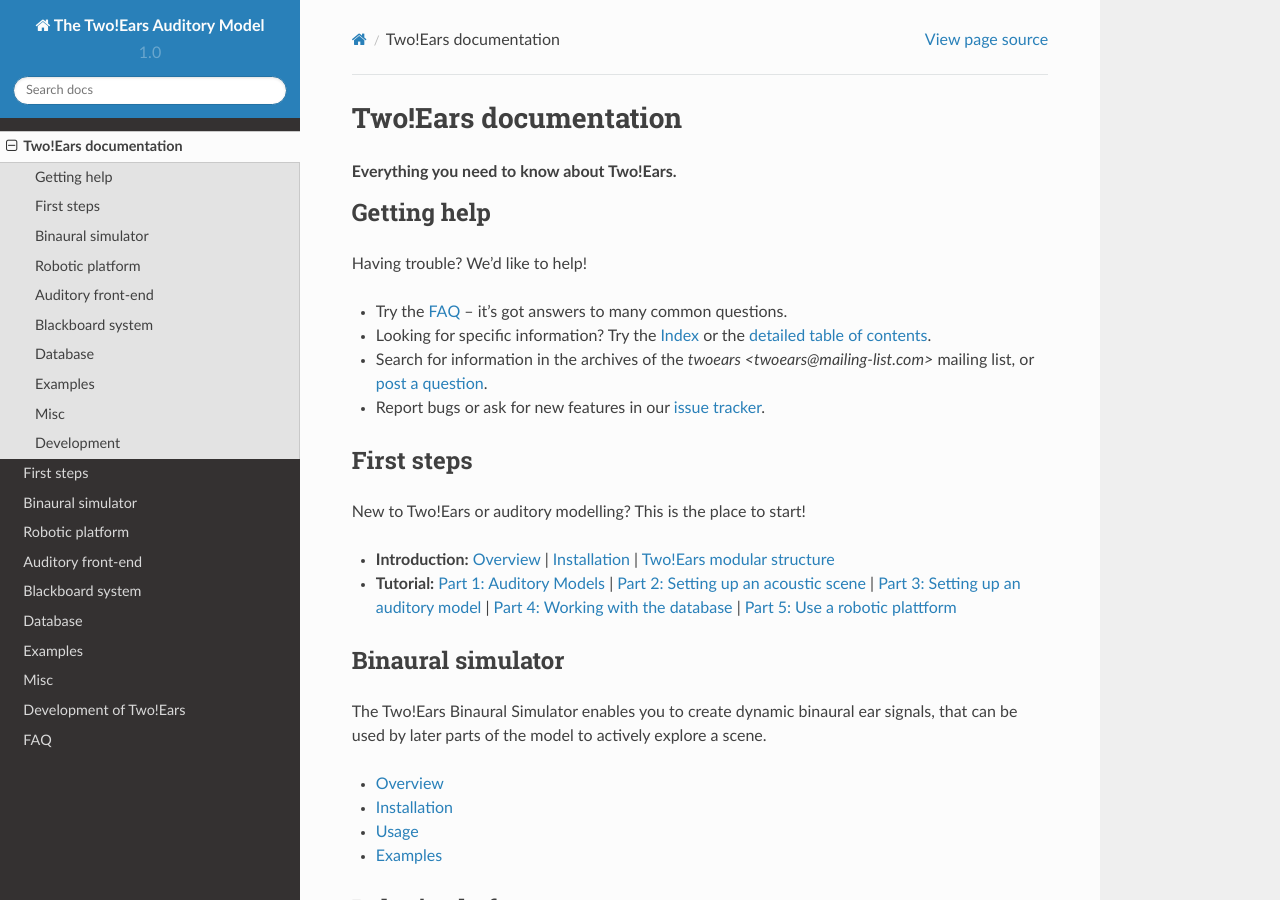
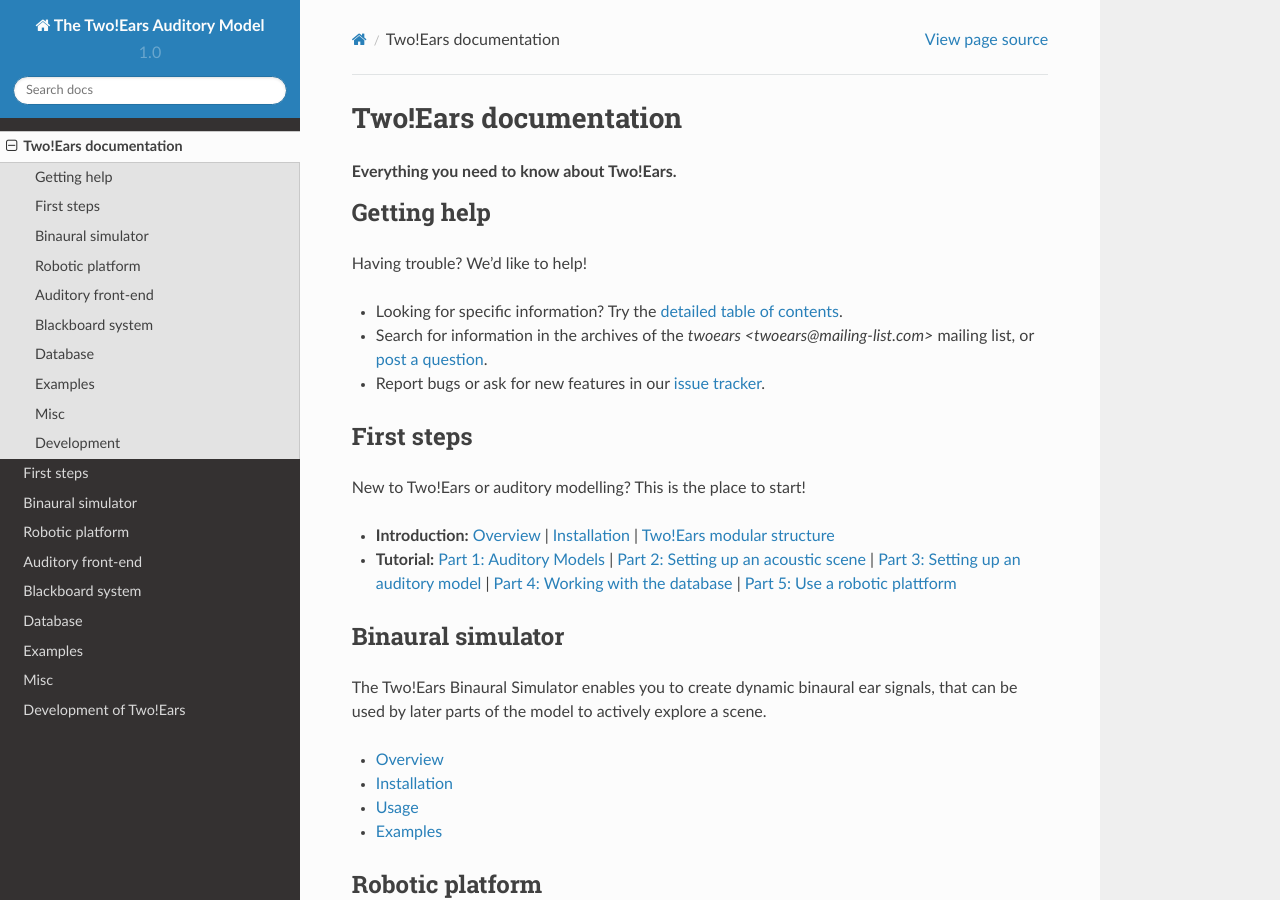
Before and after one commit to TWOEARS/documentation, a Sphinx documentation site: the page built from doc/index.txt, in a window 1280 px wide and 900 px high. Built offline with Sphinx 7.4.7 and the Read the Docs theme 2.0.0, drawn with Linux system fonts in a browser that asks for light colours; pages that are not in the unit, such as notebooks, are missing from menus.

Commit message:
Remove FAQ and index

```diff
--- a/doc/faq/index.txt
+++ /dev/null
@@ -1,5 +0,0 @@
-===
-FAQ
-===
-
-.. vim: filetype=rst spell:
--- a/doc/index.txt
+++ b/doc/index.txt
@@ -12,9 +12,7 @@ Getting help
 
 Having trouble? We'd like to help!
 
-* Try the :doc:`FAQ <faq/index>` -- it's got answers to many common questions.
-
-* Looking for specific information? Try the :ref:`genindex` or
+* Looking for specific information? Try
   the :doc:`detailed table of contents <contents>`.
 
 * Search for information in the archives of the |twoears| mailing list, or
```
